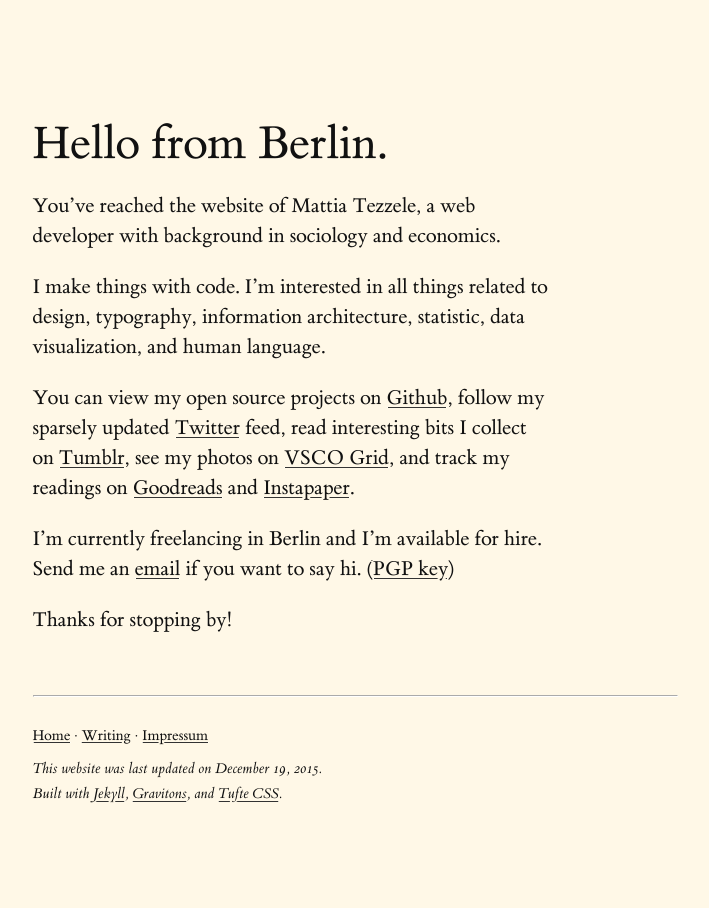
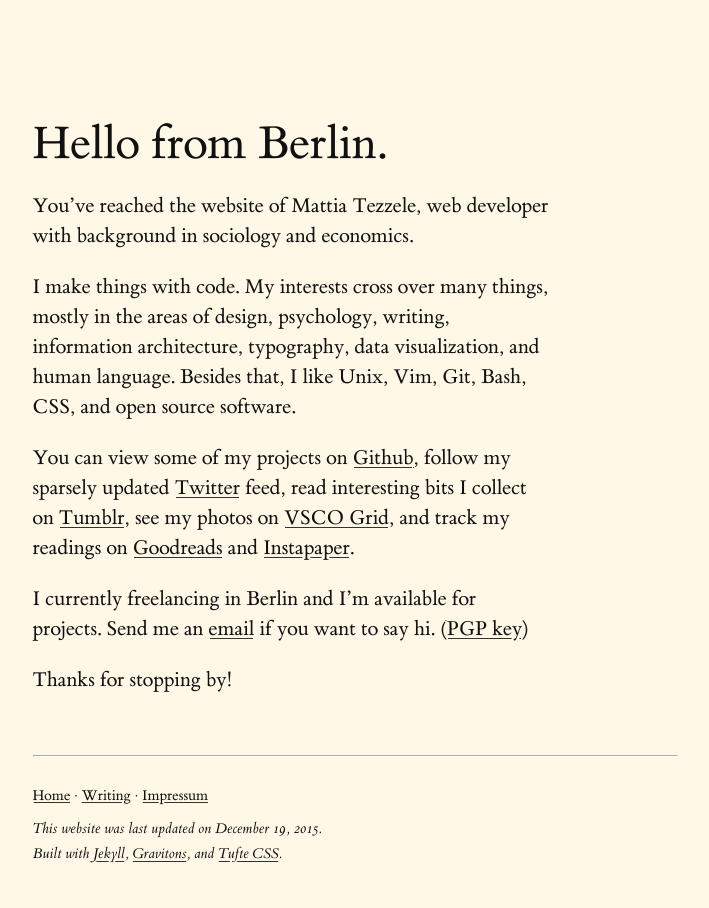
Before and after one commit to mrzool/mrzool.github.io, a Jekyll site: the page built from index.md, in a window 1280 px wide. Shown: the whole page, without its empty margins (285-994 px from the left). Built offline with Jekyll 4.4.1, drawn with Linux system fonts in a browser that asks for light colours.

Commit message:
Better bio with more interests

```diff
--- a/index.md
+++ b/index.md
@@ -6,12 +6,12 @@ exclude: true
 
 # Hello from Berlin.
 
-You've reached the website of Mattia Tezzele, a web developer with background in sociology and economics.
+You've reached the website of Mattia Tezzele, web developer with background in sociology and economics.
 
-I make things with code. I'm interested in all things related to design, typography, information architecture, statistic, data visualization, and human language.
+I make things with code. My interests cross over many things, mostly in the areas of design, psychology, writing, information architecture, typography, data visualization, and human language. Besides that, I like Unix, Vim, Git, Bash, CSS, and open source software.
 
-You can view my open source projects on [Github](http://github.com/mrzool), follow my sparsely updated [Twitter](http://twitter.com/mrzool_) feed, read interesting bits I collect on [Tumblr](http://zoolnotes.tumblr.com), see my photos on [VSCO Grid](https://mrzool.vsco.co/), and track my readings on [Goodreads](http://www.goodreads.com/mrzool) and [Instapaper](https://www.instapaper.com/p/__zool).
+You can view some of my projects on [Github](http://github.com/mrzool), follow my sparsely updated [Twitter](http://twitter.com/mrzool_) feed, read interesting bits I collect on [Tumblr](http://zoolnotes.tumblr.com), see my photos on [VSCO Grid](https://mrzool.vsco.co/), and track my readings on [Goodreads](http://www.goodreads.com/mrzool) and [Instapaper](https://www.instapaper.com/p/__zool).
 
-I'm currently freelancing in Berlin and I'm available for hire. Send me an [email](mailto:info@mrzool.cc) if you want to say hi. ([PGP key](https://keybase.io/zool))
+I currently freelancing in Berlin and I'm available for projects. Send me an [email](mailto:info@mrzool.cc) if you want to say hi. ([PGP key](https://keybase.io/zool))
 
 Thanks for stopping by!
```
